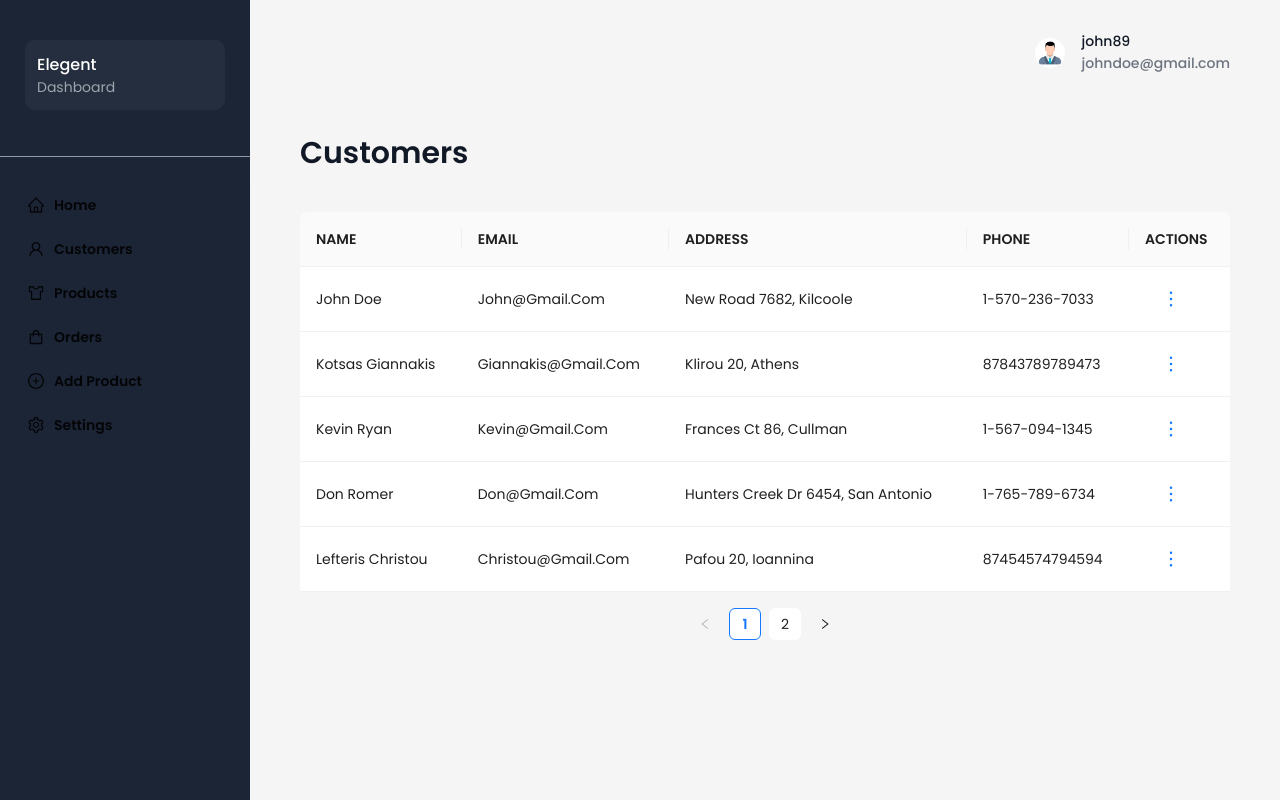
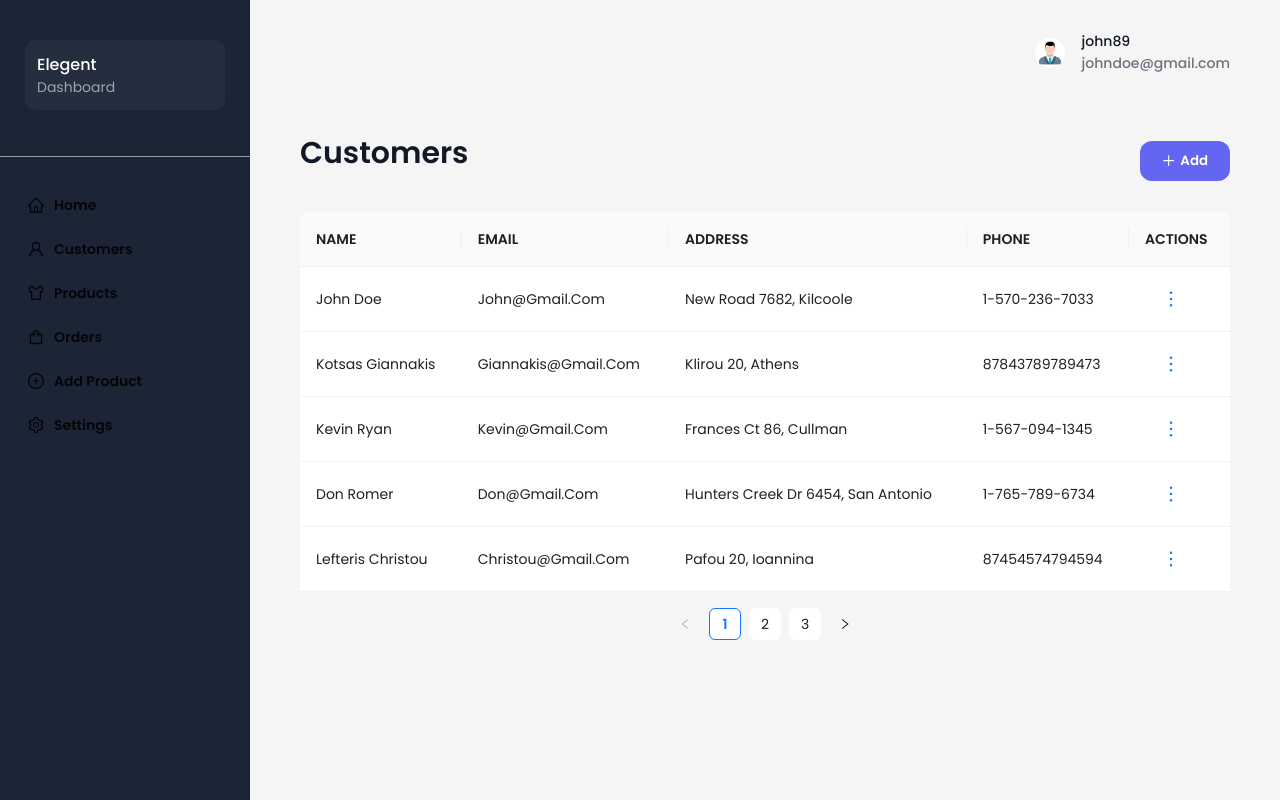
Before and after one commit to thomasdev9/dashboard-app, a React (Create React App) app: page /customers in a window 1280 px wide. Built offline with nearby package versions, Linux system fonts and the light colour scheme; data requests are answered from the project's data file.

Commit message:
Add customer page

```diff
--- a/db.json
+++ b/db.json
@@ -69,6 +69,28 @@
       "email": "jimmie@gmail.com",
       "name": "jimmie klein",
       "phone": "1-104-001-4567"
+    },
+    {
+      "title": "",
+      "image": "",
+      "price": 0,
+      "category": "",
+      "name": "Leonard",
+      "email": "leonard@gmail.com",
+      "address": "Boton 6030, Bristol",
+      "phone": "89789744234423",
+      "id": 11
+    },
+    {
+      "title": "",
+      "image": "",
+      "price": 0,
+      "category": "",
+      "name": "Chris Plarry",
+      "email": "chrisplarry@yahoo.gr",
+      "address": "Huffy 30, Leeds",
+      "phone": "48343974983423",
+      "id": 12
     }
   ],
   "products": [
--- a/src/App.css
+++ b/src/App.css
@@ -77,6 +77,21 @@
   background-color: rgb(67, 56, 202) !important;
 }
 
+.add-customer-form {
+  width: 40%;
+}
+
+.add-customer_submit-button {
+  background-color: rgb(99, 102, 241);
+  box-shadow: rgba(0, 0, 0, 0.08) 0px 1px 5px 0px;
+  width: 150px;
+  height: 40px;
+}
+
+.add-customer_submit-button:hover {
+  background-color: rgb(67, 56, 202) !important;
+}
+
 .settings-form {
   width: 40%;
 }
@@ -114,6 +129,10 @@
   .settings-form {
     width: 70%;
   }
+
+  .add-customer-form {
+    width: 70%;
+  }
 }
 
 @media only screen and (max-width: 600px) {
@@ -129,6 +148,10 @@
     width: 100%;
   }
 
+  .add-customer-form {
+    width: 100%;
+  }
+
   .settings-form {
     width: 100%;
   }
--- /dev/null
+++ b/src/pages/add-customer.js
@@ -0,0 +1,34 @@
+import React from 'react';
+import Content from '../features/ui/content';
+import { Typography, Card, message } from 'antd';
+import CreateForm from '../features/components/create-form';
+import { formData } from '../shared/setup/add-customer';
+import { CustomersAPI } from '../api/customers-api';
+
+const { Title } = Typography;
+
+function AddCustomer() {
+  const handleSubmit = (values, { resetForm }) => {
+    CustomersAPI.addCustomer({ data: { ...values } }).then((res) => {
+      resetForm({ values: '' });
+      if (res?.id) {
+        message.success('Customer added successfully!');
+      } else {
+        message.error('There was a problem adding the customer');
+      }
+    });
+  };
+
+  return (
+    <Content>
+      <Title style={{ color: 'rgb(17, 25, 39)' }} level={2}>
+        Add Customer
+      </Title>
+      <Card title="Customer Data">
+        <CreateForm {...formData} handleSubmit={handleSubmit} />
+      </Card>
+    </Content>
+  );
+}
+
+export default AddCustomer;
--- a/src/pages/customers.js
+++ b/src/pages/customers.js
@@ -1,8 +1,10 @@
 import React, { useState, useEffect } from 'react';
+import { Link } from 'react-router-dom';
+import styled from 'styled-components';
 import { useDispatch, useSelector } from 'react-redux';
 import Content from '../features/ui/content';
 import { Typography, Table, Empty, Dropdown, Menu, Button, Modal, message } from 'antd';
-import { MoreOutlined, EditOutlined, DeleteOutlined, ExclamationCircleFilled } from '@ant-design/icons';
+import { MoreOutlined, EditOutlined, DeleteOutlined, ExclamationCircleFilled, PlusOutlined } from '@ant-design/icons';
 import { fetchCustomers } from '../redux/slices/customers';
 import { CustomersAPI } from '../api/customers-api';
 import { editCustomerData } from '../shared/setup/customers';
@@ -12,6 +14,34 @@ import LoadingSpinner from '../features/ui/loading-spinner';
 
 const { Title } = Typography;
 const { confirm } = Modal;
+
+const HeaderWrapper = styled.div`
+  display: flex;
+  flex-direction: row;
+  align-items: center;
+  justify-content: space-between;
+  width: 100%;
+`;
+
+const AddButton = styled.button`
+  background: rgb(99, 102, 241);
+  border-radius: 12px;
+  color: rgb(255, 255, 255);
+  display: flex;
+  flex-direction: row;
+  align-items: center;
+  justify-content: center;
+  width: 90px;
+  height: 40px;
+  font-weight: 600;
+  border: none;
+  cursor: pointer;
+  transition: all 0.2s ease-in;
+
+  &:hover {
+    background-color: rgb(67, 56, 202);
+  }
+`;
 
 function Customers() {
   const [open, setOpen] = useState(false);
@@ -109,9 +139,16 @@ function Customers() {
 
   return (
     <Content>
-      <Title style={{ color: 'rgb(17, 25, 39)' }} level={2}>
-        Customers
-      </Title>
+      <HeaderWrapper>
+        <Title style={{ color: 'rgb(17, 25, 39)' }} level={2}>
+          Customers
+        </Title>
+        <Link to="/add-customer">
+          <AddButton>
+            <PlusOutlined style={{ marginRight: '5px' }} /> Add
+          </AddButton>
+        </Link>
+      </HeaderWrapper>
       <CreateFormModal
         title="Customer Data"
         open={open}
--- a/src/router/router.js
+++ b/src/router/router.js
@@ -6,6 +6,7 @@ import Products from '../pages/products';
 import Customers from '../pages/customers';
 import AddProduct from '../pages/add-product';
 import Settings from '../pages/settings';
+import AddCustomer from '../pages/add-customer';
 
 function Router() {
   return (
@@ -18,6 +19,7 @@ function Router() {
           <Route path="/customers" element={<Customers />} />
           <Route path="/add-product" element={<AddProduct />} />
           <Route path="/settings" element={<Settings />} />
+          <Route path="/add-customer" element={<AddCustomer />} />
         </Route>
       </Routes>
     </BrowserRouter>
--- a/src/shared/schemas/index.js
+++ b/src/shared/schemas/index.js
@@ -27,7 +27,11 @@ export const customerSchema = yup.object().shape({
     .min(2, 'Must contain at least 2 characters')
     .max(20, 'Must contain a maximum of 20 characters')
     .required('Required'),
-  phone: yup.string().min(14, 'Must be exactly 14 characters').max(14, 'Must be exactly 14 characters'),
+  phone: yup
+    .string()
+    .min(14, 'Must be exactly 14 characters')
+    .max(14, 'Must be exactly 14 characters')
+    .required('Required'),
 });
 
 export const settingsSchema = yup.object().shape({
--- /dev/null
+++ b/src/shared/setup/add-customer.js
@@ -0,0 +1,45 @@
+import { customerSchema } from '../schemas';
+
+const initialValues = {
+  title: '',
+  image: '',
+  price: 0.0,
+  category: '',
+};
+
+export const formData = {
+  initialValues: initialValues,
+  validationSchema: customerSchema,
+  layout: 'vertical',
+  className: 'add-customer-form',
+  submitButton: {
+    text: 'Add Customer',
+    className: 'add-customer_submit-button',
+  },
+  fields: [
+    {
+      name: 'name',
+      label: 'Name',
+      type: 'string',
+      showValidateSuccess: true,
+    },
+    {
+      name: 'email',
+      label: 'Email',
+      type: 'string',
+      showValidateSuccess: true,
+    },
+    {
+      name: 'address',
+      label: 'Address',
+      type: 'string',
+      showValidateSuccess: true,
+    },
+    {
+      name: 'phone',
+      label: 'Phone',
+      type: 'string',
+      showValidateSuccess: true,
+    },
+  ],
+};
```
